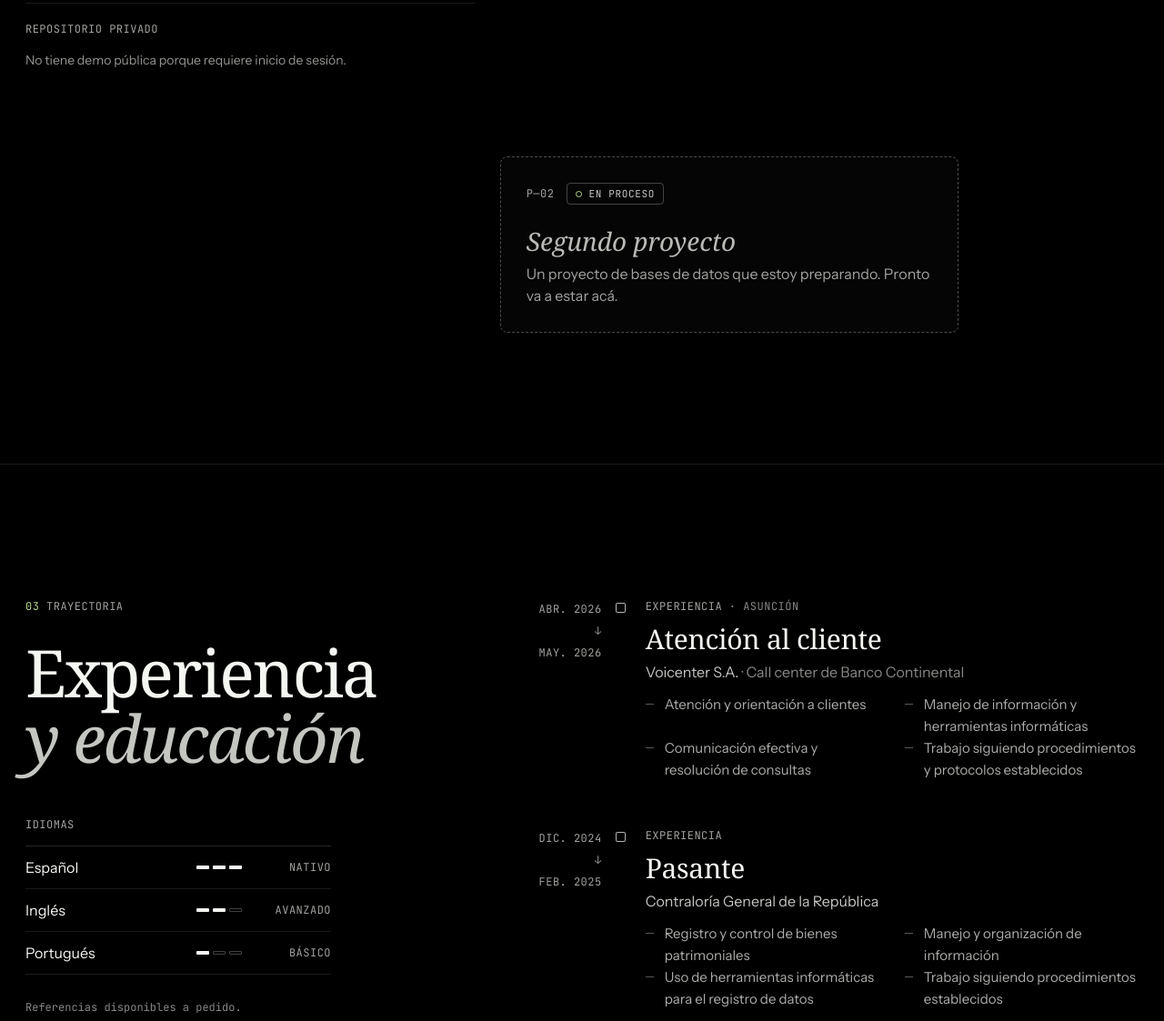
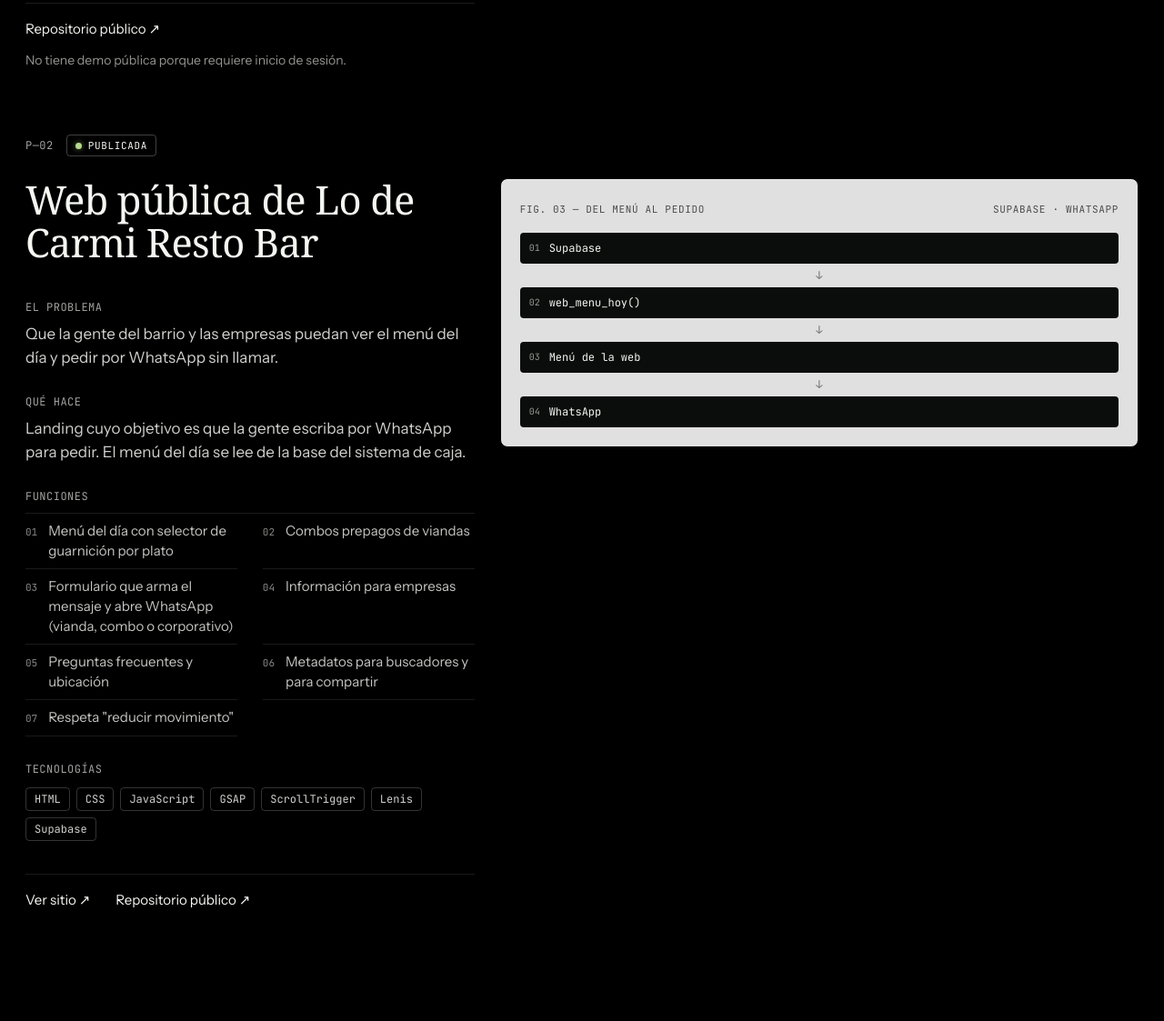
Before and after one commit to betormg/portafolio-roberto, an Astro site: page / in a window 1280 px wide. Shown: the part 4675-5798 px from the top of the page at 91% size. Built offline with nearby package versions, Linux system fonts and the light colour scheme; Astro itself is replaced by a stand-in of ours.

Commit message:
Proyectos: repo público en P-01 y web pública de Lo de Carmi como P-02
- P-01 enlaza al repositorio público.
- P-02 reemplaza el espacio "En proceso" por la landing publicada, con sitio, repo y el flujo de datos.
- Árbol: JavaScript y GSAP mencionan la landing y enlazan a P-02.

Co-Authored-By: Claude Sonnet 5.5 <noreply@anthropic.com>

```diff
--- a/src/components/Proyectos.astro
+++ b/src/components/Proyectos.astro
@@ -108,12 +108,15 @@ const indice = (i) => `P—${String(i + 1).padStart(2, "0")}`;
               </dl>
 
               <div class="mt-[36px] flex flex-wrap items-center gap-x-[28px] gap-y-[12px] border-t border-white/10 pt-[16px]">
-                {p.link ? (
+                {p.sitio && (
+                  <a href={p.sitio} target="_blank" rel="noopener noreferrer" class="subrayado text-[15px] text-blanco">
+                    {tx.verSitio}<span class="sr-only"> ({textos.nuevaPestana})</span> ↗
+                  </a>
+                )}
+                {p.link && (
                   <a href={p.link} target="_blank" rel="noopener noreferrer" class="subrayado text-[15px] text-blanco">
-                    {tx.verRepositorio}<span class="sr-only"> ({textos.nuevaPestana})</span> ↗
+                    {tx.repositorio}<span class="sr-only"> ({textos.nuevaPestana})</span> ↗
                   </a>
-                ) : (
-                  <span class="etiqueta">{tx.repositorioPrivado}</span>
                 )}
                 {p.nota && <p class="text-[14px] leading-[20px] text-blanco/60">{p.nota}</p>}
               </div>
@@ -188,6 +191,44 @@ const indice = (i) => `P—${String(i + 1).padStart(2, "0")}`;
                 </figcaption>
               </figure>
             )}
+
+            <!-- Marco: recorrido de los datos, solo los nombres de cada paso (proyectos sin modelo de datos) -->
+            {p.flujo && (
+              <figure class="lg:col-span-7 lg:col-start-6 lg:pt-[48px]">
+                <div class="vidrio vidrio--blanco relative p-[14px] sm:p-[21px]">
+                  <header class="flex flex-wrap items-baseline justify-between gap-x-[14px] font-mono text-[11px] uppercase tracking-[0.06em] text-tinta/70">
+                    <span>{p.flujo.figura}</span>
+                    <span>{p.flujo.fuente}</span>
+                  </header>
+
+                  <ol class="mt-[14px] grid gap-[6px]">
+                    {p.flujo.pasos.map((paso, n) => (
+                      <Fragment>
+                        <li class="flex items-center gap-[10px] rounded-[4px] bg-tinta px-[10px] py-[7px] font-mono text-[12px] leading-[20px] text-blanco">
+                          <span class="text-[10px] tabular-nums text-blanco/60">{String(n + 1).padStart(2, "0")}</span>
+                          {paso}
+                        </li>
+                        {n < p.flujo.pasos.length - 1 && (
+                          <li class="text-center font-mono text-[12px] leading-[14px] text-tinta/50" aria-hidden="true">
+                            ↓
+                          </li>
+                        )}
+                      </Fragment>
+                    ))}
+                  </ol>
+                </div>
+
+                {p.capturas?.length > 0 && (
+                  <ul class="mt-[14px] grid gap-[14px] sm:grid-cols-2">
+                    {p.capturas.map((c) => (
+                      <li class="overflow-hidden rounded-[8px] border border-white/20 bg-white/[.04] p-[7px]">
+                        <img src={c.src} alt={c.alt} width={c.ancho} height={c.alto} loading="lazy" decoding="async" class="block h-auto w-full rounded-[4px]" />
+                      </li>
+                    ))}
+                  </ul>
+                )}
+              </figure>
+            )}
           </article>
         ),
       )
--- a/src/datos.js
+++ b/src/datos.js
@@ -51,9 +51,9 @@ export const arbol = {
       hojas: [
         { nombre: "HTML5", estado: "base", evidencia: "Mi CV y la web de Lo de Carmi" },
         { nombre: "CSS", estado: "base", evidencia: "Mi CV y la web de Lo de Carmi" },
-        { nombre: "JavaScript", estado: "crecimiento", evidencia: "El sistema de pedidos de Lo de Carmi", enlace: "#proyecto-lo-de-carmi" },
+        { nombre: "JavaScript", estado: "crecimiento", evidencia: "El sistema de pedidos y la landing de Lo de Carmi", enlace: "#proyecto-landing-lo-de-carmi" },
         { nombre: "Astro y Tailwind", estado: "crecimiento", evidencia: "Este portafolio" },
-        { nombre: "GSAP", estado: "crecimiento", evidencia: "Este portafolio: el árbol que estás viendo" },
+        { nombre: "GSAP", estado: "crecimiento", evidencia: "Este portafolio (el árbol que estás viendo) y la landing de Lo de Carmi", enlace: "#proyecto-landing-lo-de-carmi" },
       ],
     },
     {
@@ -107,7 +107,7 @@ export const proyectos = [
     // Capturas: [{ src: "/capturas/caja.webp", alt: "...", ancho: 1280, alto: 800 }], siempre con datos de prueba.
     capturas: [], // TODO: capturas en WebP con datos de prueba, en /public/capturas
     estado: "Versión 1 terminada",
-    link: "", // TODO: link del repositorio (hoy es privado)
+    link: "https://github.com/betormg/Ticket-System-Lo-de-Carmi-Resto-Bar", // repositorio
     grupal: false,
 
     // Modelo de datos real de la base en Supabase (se dibuja en el marco del proyecto).
@@ -164,12 +164,33 @@ export const proyectos = [
     },
   },
   {
-    // TODO: proyecto nuevo que reemplaza al del Complejo Santa Teresa. Completar cuando esté definido.
-    id: "proyecto-2",
-    enProceso: true,
-    titulo: "Segundo proyecto",
-    queHace: "Un proyecto de bases de datos que estoy preparando. Pronto va a estar acá.",
-    estado: "En proceso",
+    id: "proyecto-landing-lo-de-carmi",
+    titulo: "Web pública de Lo de Carmi Resto Bar",
+    problema: "Que la gente del barrio y las empresas puedan ver el menú del día y pedir por WhatsApp sin llamar.",
+    queHace:
+      "Landing cuyo objetivo es que la gente escriba por WhatsApp para pedir. El menú del día se lee de la base del sistema de caja.",
+    funciones: [
+      "Menú del día con selector de guarnición por plato",
+      "Combos prepagos de viandas",
+      "Formulario que arma el mensaje y abre WhatsApp (vianda, combo o corporativo)",
+      "Información para empresas",
+      "Preguntas frecuentes y ubicación",
+      "Metadatos para buscadores y para compartir",
+      'Respeta "reducir movimiento"',
+    ],
+    tecnologias: ["HTML", "CSS", "JavaScript", "GSAP", "ScrollTrigger", "Lenis", "Supabase"],
+    capturas: [], // TODO: capturas en WebP en /public/capturas (celular y escritorio)
+    estado: "Publicada",
+    sitio: "https://lo-de-carmi.vercel.app",
+    link: "https://github.com/betormg/lo-de-carmi-landing", // repositorio
+    grupal: false,
+
+    // Recorrido del menú hasta el pedido (se dibuja en el marco del proyecto).
+    flujo: {
+      figura: "Fig. 03 — Del menú al pedido",
+      fuente: "Supabase · WhatsApp",
+      pasos: ["Supabase", "web_menu_hoy()", "Menú de la web", "WhatsApp"],
+    },
   },
 ];
 
@@ -311,8 +332,8 @@ export const textos = {
     miParte: "Mi parte",
     funciones: "Funciones",
     tecnologias: "Tecnologías",
-    verRepositorio: "Ver repositorio",
-    repositorioPrivado: "Repositorio privado",
+    verSitio: "Ver sitio",
+    repositorio: "Repositorio público",
     grupal: "Proyecto grupal",
     figura: "Fig. 02 — Modelo de datos",
     figuraFuente: "Supabase · PostgreSQL",
```
